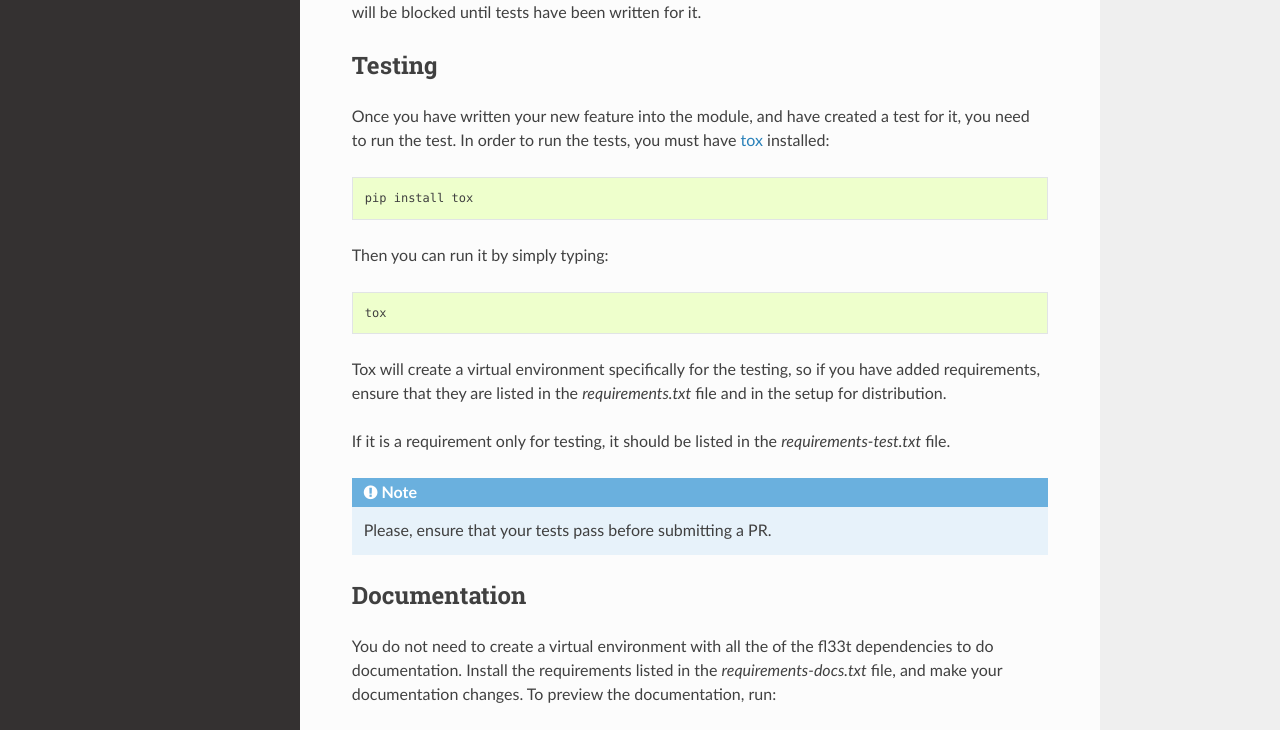
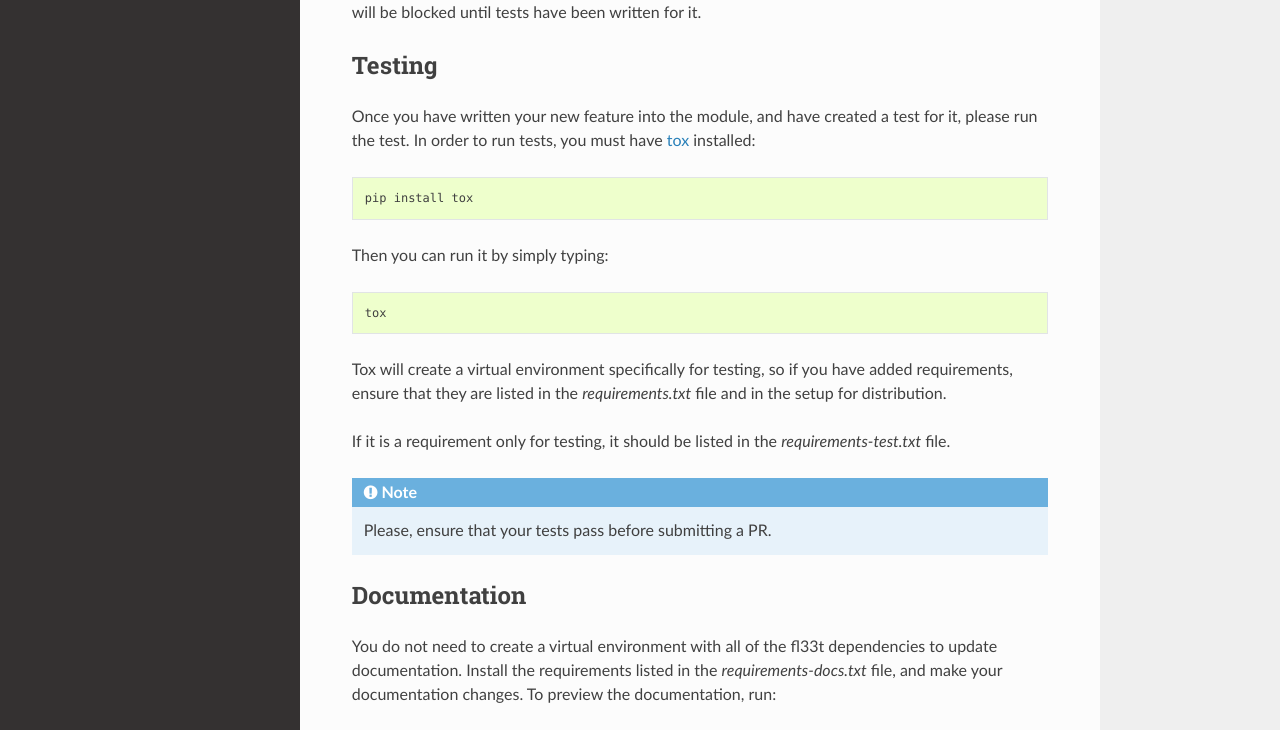
Before and after one commit to fictive-kin/fl33t-client, a Sphinx documentation site: the page built from docs/contributing.rst, in a window 1280 px wide and 1362 px high. Shown: the part 327-1057 px from the top of the window. Built offline with Sphinx 7.4.7 and the Read the Docs theme 2.0.0, drawn with Linux system fonts in a browser that asks for light colours.

Commit message:
Updated contributing.rst

```diff
--- a/docs/contributing.rst
+++ b/docs/contributing.rst
@@ -14,7 +14,7 @@ Testing
 -------
 
 Once you have written your new feature into the module, and have created a
-test for it, you need to run the test. In order to run the tests, you must
+test for it, please run the test. In order to run tests, you must
 have tox_ installed::
 
      pip install tox
@@ -23,7 +23,7 @@ Then you can run it by simply typing::
 
      tox
 
-Tox will create a virtual environment specifically for the testing, so if you
+Tox will create a virtual environment specifically for testing, so if you
 have added requirements, ensure that they are listed in the `requirements.txt`
 file and in the setup for distribution.
 
@@ -35,8 +35,8 @@ If it is a requirement only for testing, it should be listed in the
 Documentation
 -------------
 
-You do not need to create a virtual environment with all the of the fl33t
-dependencies to do documentation. Install the requirements listed in the
+You do not need to create a virtual environment with all of the fl33t
+dependencies to update documentation. Install the requirements listed in the
 `requirements-docs.txt` file, and make your documentation changes. To
 preview the documentation, run::
 
```
